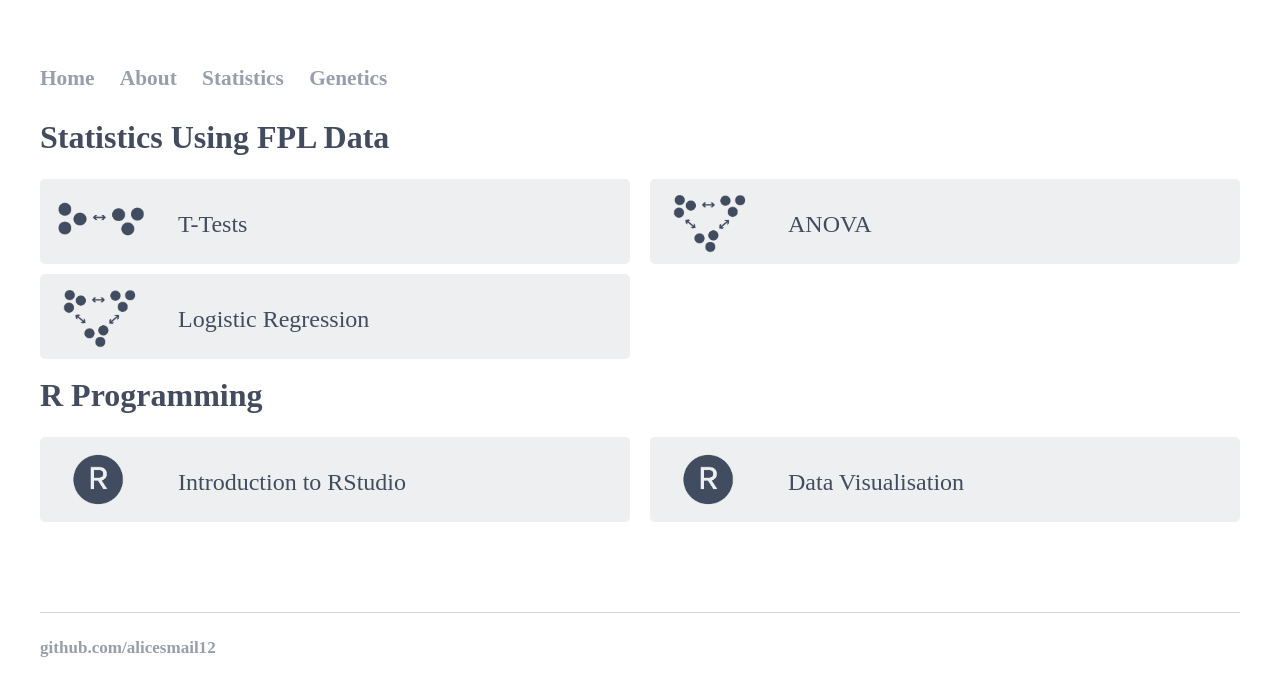
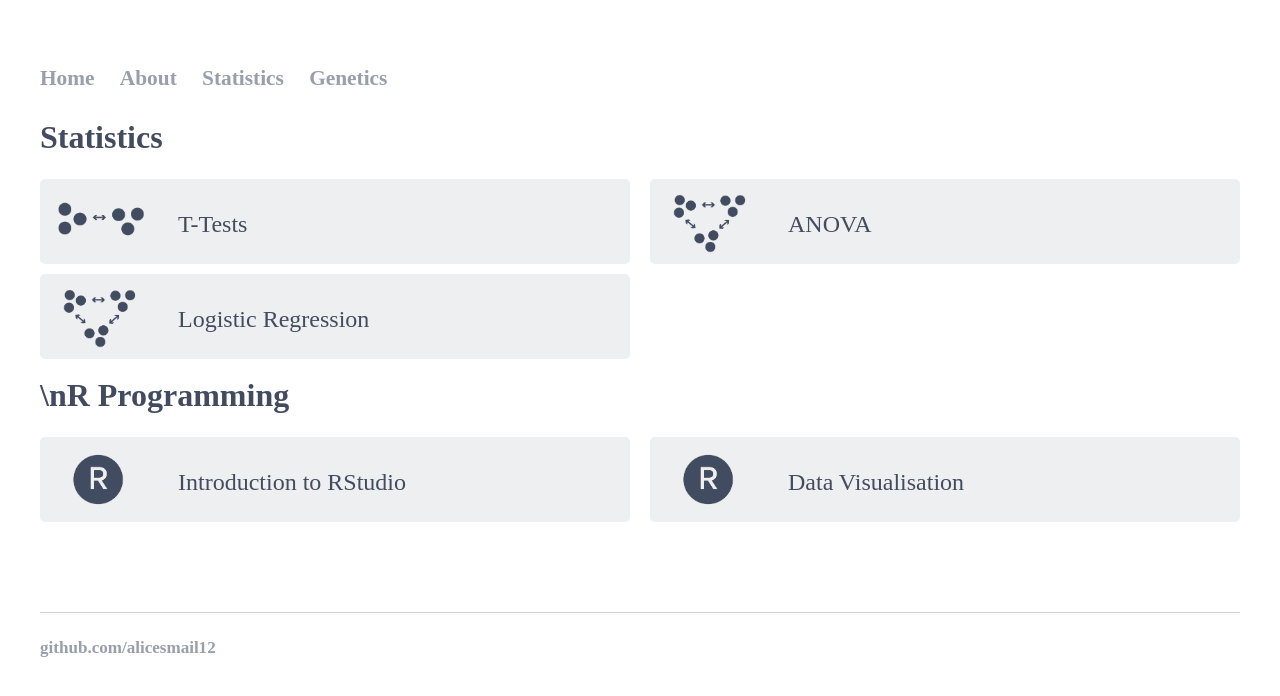
Before and after one commit to alicesmail12/alicesmail12.github.io, a Jekyll site: the page built from Statistics/index.html, in a window 1280 px wide. Shown: the top 696 px of the page. Built offline with Jekyll 4.4.1, drawn with Linux system fonts in a browser that asks for light colours; some web fonts are replaced.

Commit message:
Update index.html

```diff
--- a/Statistics/index.html
+++ b/Statistics/index.html
@@ -72,7 +72,7 @@ a:hover {
 
 </style>
 <div class="container">
-<h1>Statistics Using FPL Data</h1>
+<h1>Statistics</h1>
 <body>
     <div class="portfolio">
         <div class="grid-item">
@@ -98,7 +98,7 @@ a:hover {
         </div>
     </div>
 </body>
-<h1>R Programming</h1>
+<h1>\nR Programming</h1>
 <body>
     <div class="portfolio">
         <div class="grid-item">
```
